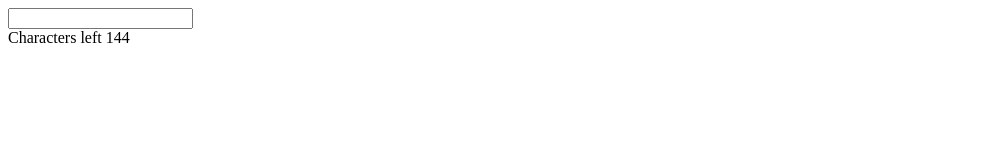
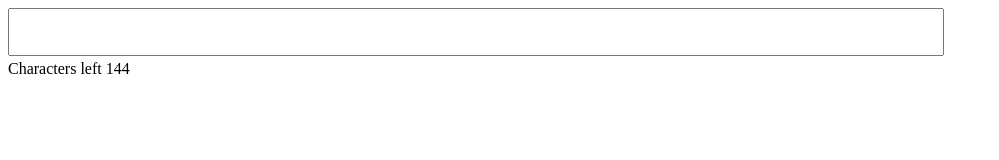
Before and after one commit to emontalban/JavaScript_Tutorial, a plain HTML site: page proyectos-dom/Ejercicio-5/index.html in a window 1280 px wide. Shown: the whole page, without its empty margins (0-999 px from the left). Drawn offline with Linux system fonts and the light colour scheme.

Commit message:
anadido ancho en el css

```diff
--- a/proyectos-dom/Ejercicio-5/index.html
+++ b/proyectos-dom/Ejercicio-5/index.html
@@ -3,16 +3,25 @@
 <head>
   <meta charset='UTF-8'>
   <title></title>
+  <style>
+    .msgInput {
+      width: 117ch;
+      max-width: 100%;
+      height: 3rem;
+      line-height: 1.4;
+      resize: none;
+      box-sizing: border-box;
+    }
+  </style>
 </head>
 <body>
-  <input type="text" class="msgInput">
+  <textarea class="msgInput" maxlength="144"></textarea>
+
 
   <div>
     Characters left <span class="msgCounter">144</span>
   </div>
 </body>
 
-<script src="contador.js">
-
-</script>
+<script src="contador.js"></script>
 </html>
```
Also changed, not shown: index.html (added, +27 -0 lines).
